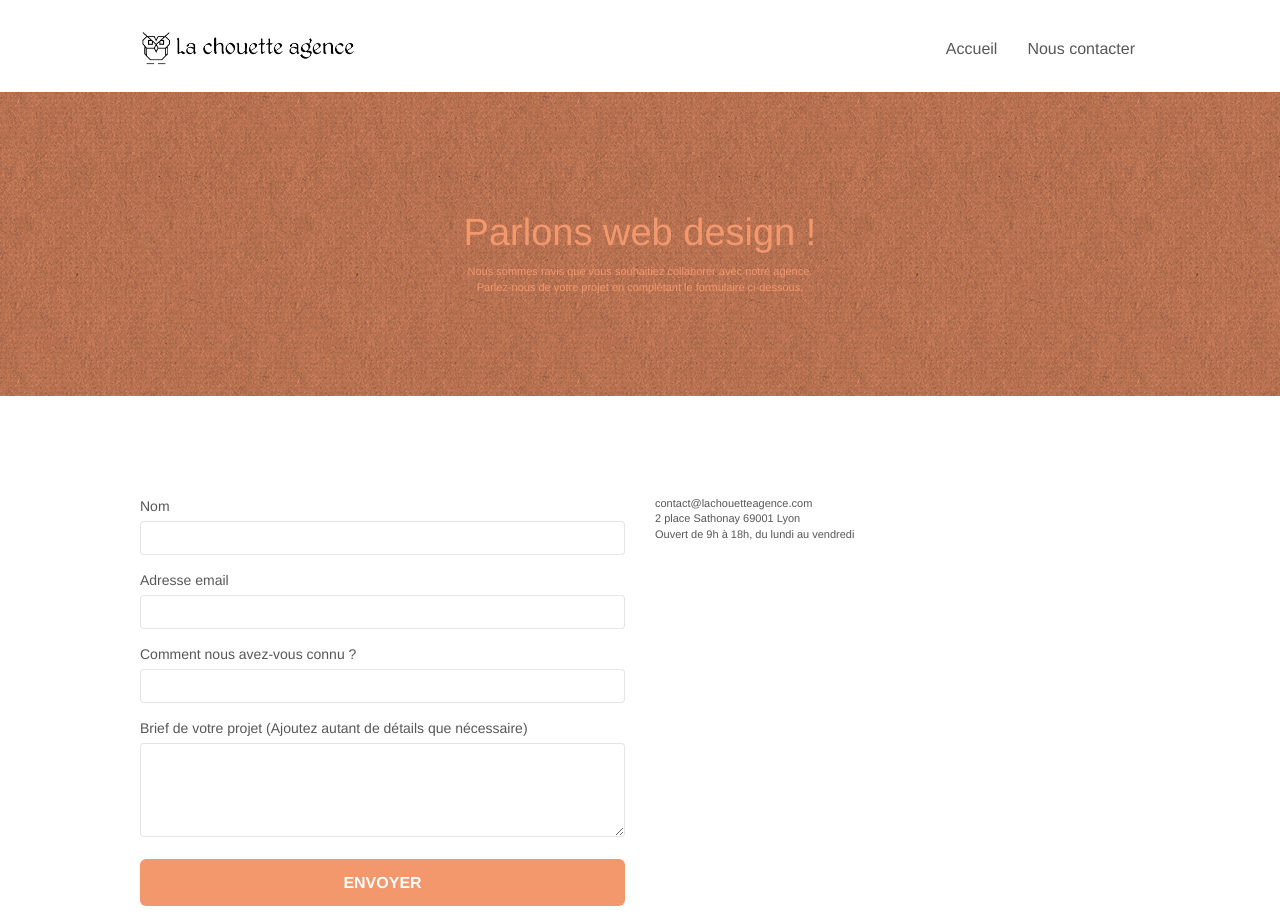
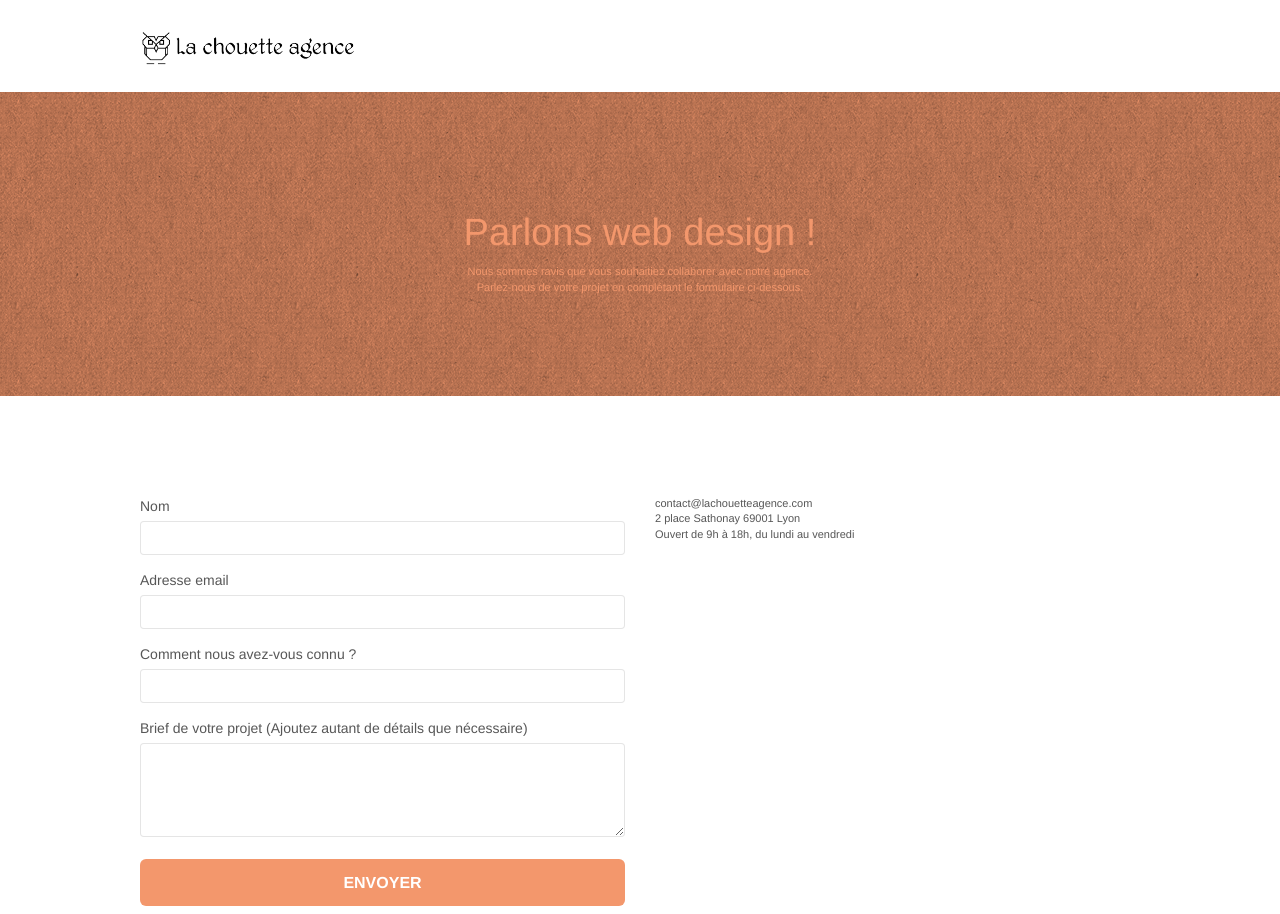
Before and after one commit to KatouProg/QuentinBuxo_4_15092021, a plain HTML site: page page2.html in a window 1280 px wide. Shown: the top 914 px of the page. Drawn offline with nearby package versions, Linux system fonts and the light colour scheme; files that its build step writes are made by us from their sources; a script that the page names is missing.

Commit message:
P4_Toggle page2_à terminer

```diff
--- a/page2.html
+++ b/page2.html
@@ -40,7 +40,7 @@
 					<span class="sr-only">Toggle navigation</span><span class="icon-bar"></span><span class="icon-bar"></span><span class="icon-bar"></span>
 				</button>
 			</div>
-			<div class="collapse navbar-collapse navbar-1 special-dropdown-nav">
+			<!-- <div class="collapse navbar-collapse navbar-1 special-dropdown-nav">
 				<ul class="site-navigation nav navbar-nav">
 					<li>
 						<a href="index.html">Accueil</a>
@@ -51,7 +51,7 @@
 						<a href="page2.html">Nous contacter</a>
 					</li>
 				</ul>
-			</div>
+			</div> -->
 		</nav>
 	</div>
 </header>
```
